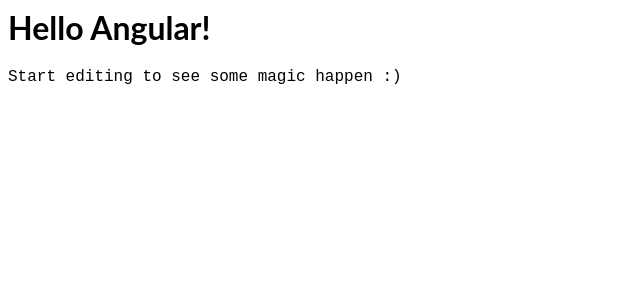
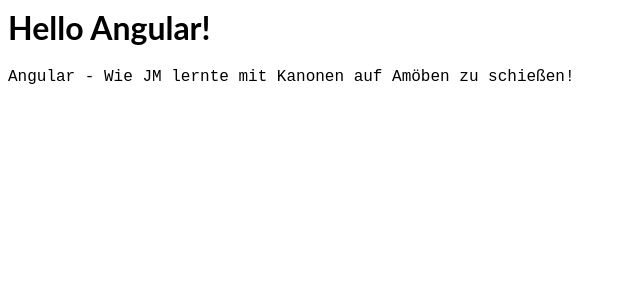
Before and after one commit to nomoretower/angular-4c6xek, an Angular app: page / in a window 1280 px wide. Shown: the top 300 px of the page, without its empty margins (0-640 px from the left). Built offline with nearby package versions, Linux system fonts and the light colour scheme.

Commit message:
1 file modified

```diff
--- a/src/app/app.component.html
+++ b/src/app/app.component.html
@@ -1,4 +1,4 @@
 <hello name="{{ name }}"></hello>
 <p>
-  Start editing to see some magic happen :)
+  Angular - Wie JM lernte mit Kanonen auf Amöben zu schießen!
 </p>
```
